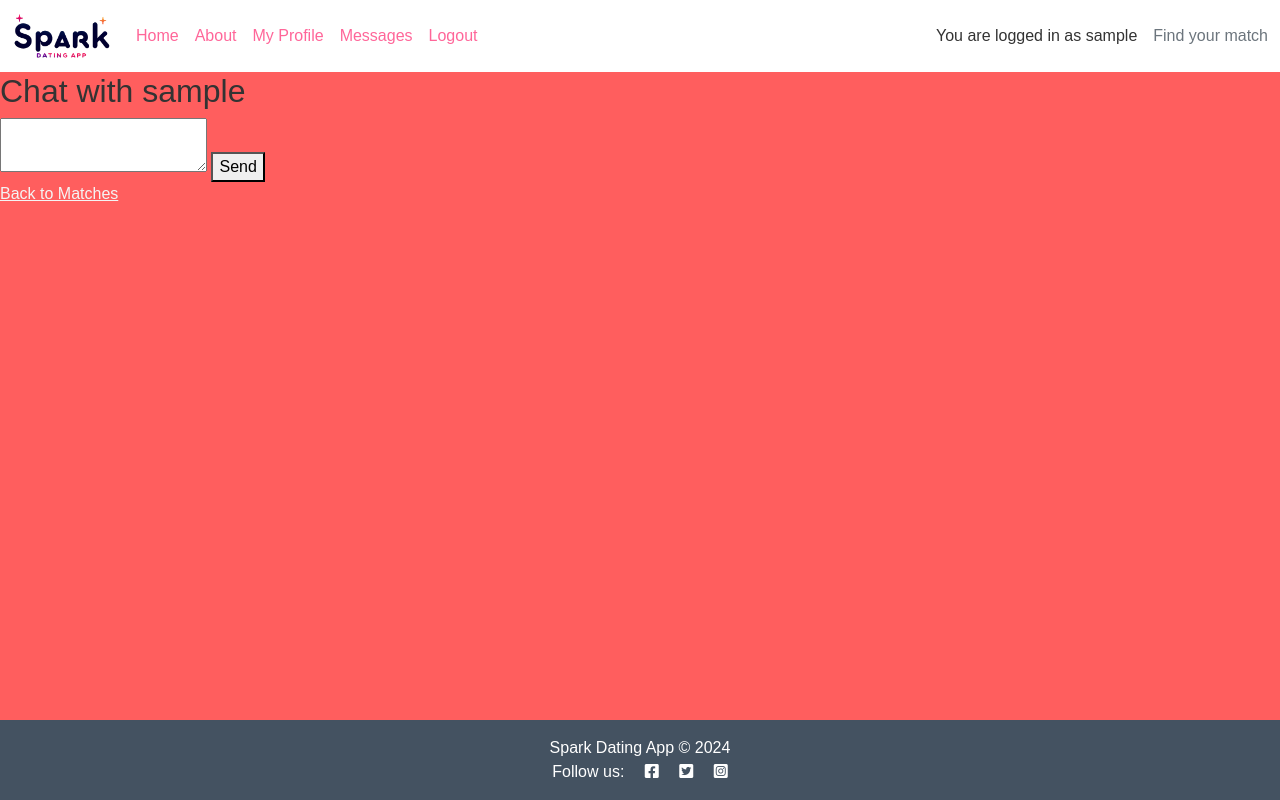
After one commit to VitorBarbosaDev/Spark-Dating-App, a Django app: a page that uses templates/base.html in a window 1280 px wide. The commit adds this page. Run offline with Django 4.2, Linux system fonts and the light colour scheme; the visitor is signed in with stand-in values (Sample User, id 1); data comes from the database, SQL or seed files in the repository; data that the repository does not hold is empty.

Commit message:
add user messaging

```diff
--- a/dating_app/urls.py
+++ b/dating_app/urls.py
@@ -26,4 +26,5 @@ urlpatterns = [
     path('custom-signup/', signup_view, name='custom_signup'),
     path('my-profile/', my_profile, name='my_profile'),
     path('about/', include('about.urls')),
+    path('messaging/', include(('messaging.urls', 'messaging'), namespace='messaging')),
 ]
--- /dev/null
+++ b/messaging/templates/messaging/chat.html
@@ -0,0 +1,21 @@
+{% extends 'base.html' %}
+
+{% block content %}
+<h2>Chat with {{ other_user.username }}</h2>
+
+<div class="message-history">
+    {% for message in messages %}
+    <div class="{% if message.sender == request.user.userprofile %}sent{% else %}received{% endif %}">
+        {{ message.content }}
+    </div>
+    {% endfor %}
+</div>
+
+<form method="post">
+    {% csrf_token %}
+    <textarea name="content"></textarea>
+    <button type="submit">Send</button>
+</form>
+
+<a href="{% url 'messaging:match_list' %}">Back to Matches</a>
+{% endblock %}
--- /dev/null
+++ b/messaging/urls.py
@@ -0,0 +1,9 @@
+from django.urls import path
+from . import views
+
+app_name = 'messaging'
+
+urlpatterns = [
+    path('matches/', views.match_list, name='match_list'),  # List of matches
+    path('chat/<str:username>/', views.chat_view, name='chat'),  # Individual chat view
+]
--- a/messaging/views.py
+++ b/messaging/views.py
@@ -1,3 +1,45 @@
-from django.shortcuts import render
+from django.db.models import Q
+from django.shortcuts import render, redirect
+from profiles.models import UserProfile
+from django.contrib.auth.decorators import login_required
+from .models import Message
 
-# Create your views here.
+@login_required
+def match_list(request):
+    # Get the current user's profile
+    user_profile = UserProfile.objects.get(username=request.user.username)
+
+    # Find matches where the current user is either user1 or user2
+    matches = Match.objects.filter(Q(user1=user_profile) | Q(user2=user_profile))
+
+    # Extract the user profiles from these matches
+    matched_profiles = []
+    for match in matches:
+        if match.user1 != user_profile:
+            matched_profiles.append(match.user1)
+        else:
+            matched_profiles.append(match.user2)
+
+    return render(request, 'messaging/match_list.html', {'matched_profiles': matched_profiles})
+
+
+@login_required
+def chat_view(request, username):
+    try:
+        other_user = UserProfile.objects.get(username=username)
+    except UserProfile.DoesNotExist:
+        return redirect('messaging:match_list')
+
+    if request.method == 'POST':
+        content = request.POST.get('content')
+        if content:
+            # Use request.user directly since it's already an instance of UserProfile
+            Message.objects.create(sender=request.user, receiver=other_user, content=content)
+            return redirect('messaging:chat', username=username)
+
+    messages = Message.objects.filter(
+        Q(sender=request.user, receiver=other_user) |
+        Q(sender=other_user, receiver=request.user)
+    ).order_by('timestamp')
+
+    return render(request, 'messaging/chat.html', {'other_user': other_user, 'messages': messages})
--- a/templates/base.html
+++ b/templates/base.html
@@ -4,7 +4,7 @@
 {% url 'account_login' as login_url %}
 {% url 'account_signup' as signup_url %}
 {% url 'account_logout' as logout_url %}
-
+{% url 'messaging:messages' as messages_url %}
 
 
 <!DOCTYPE html>
@@ -60,8 +60,13 @@
                     <a class="nav-link {% if request.path == '/my-profile/' %}active{% endif %}" href="{% url 'my_profile' %}">My Profile</a>
                 </li>
                 <li class="nav-item">
+                    <a class="nav-link {% if request.path == '/messaging/matches/' %}active{% endif %}" href="{% url 'messaging:match_list' %}">Messages</a>
+                </li>
+                <li class="nav-item">
                     <a class="nav-link {% if request.path == logout_url %}active{% endif %}" aria-current="page" href="{% url 'account_logout' %}">Logout</a>
                 </li>
+
+
                 {% else %}
                 <li class="nav-item">
                     <a class="nav-link {% if request.path == signup_url %}active{% endif %}" aria-current="page"
```
Also changed, not shown: messaging/templates/messaging/match_list.html (added, +16 -0 lines).
